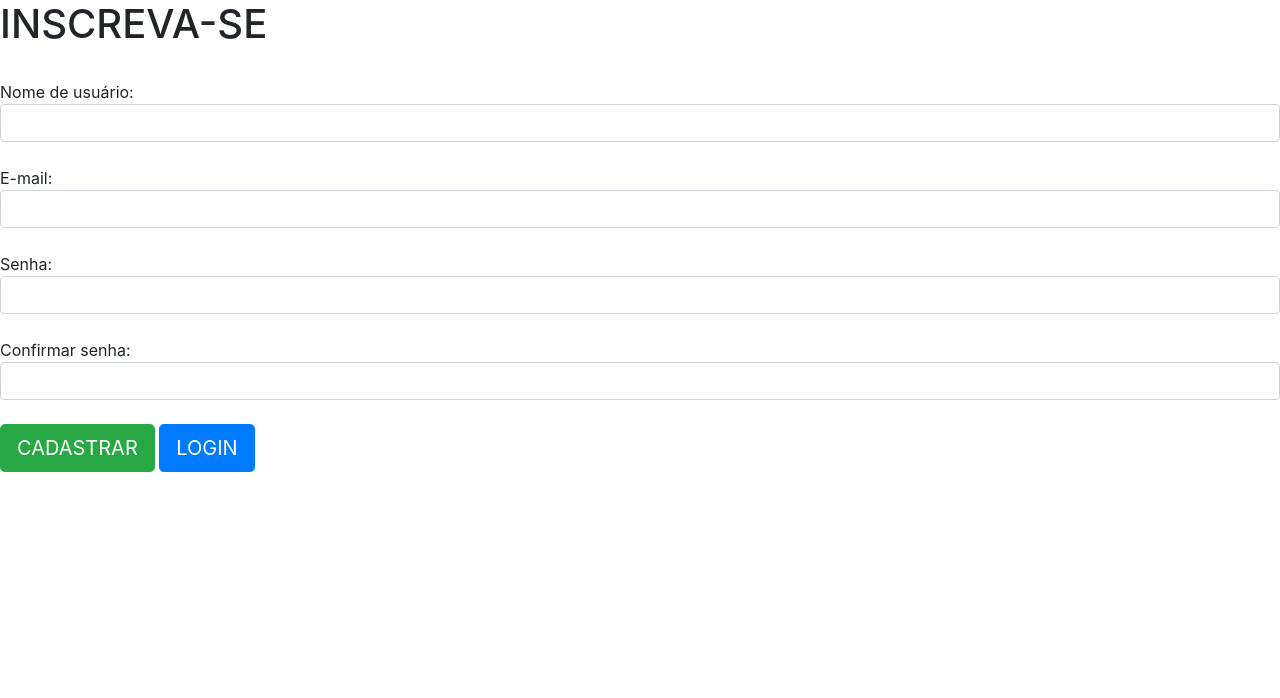
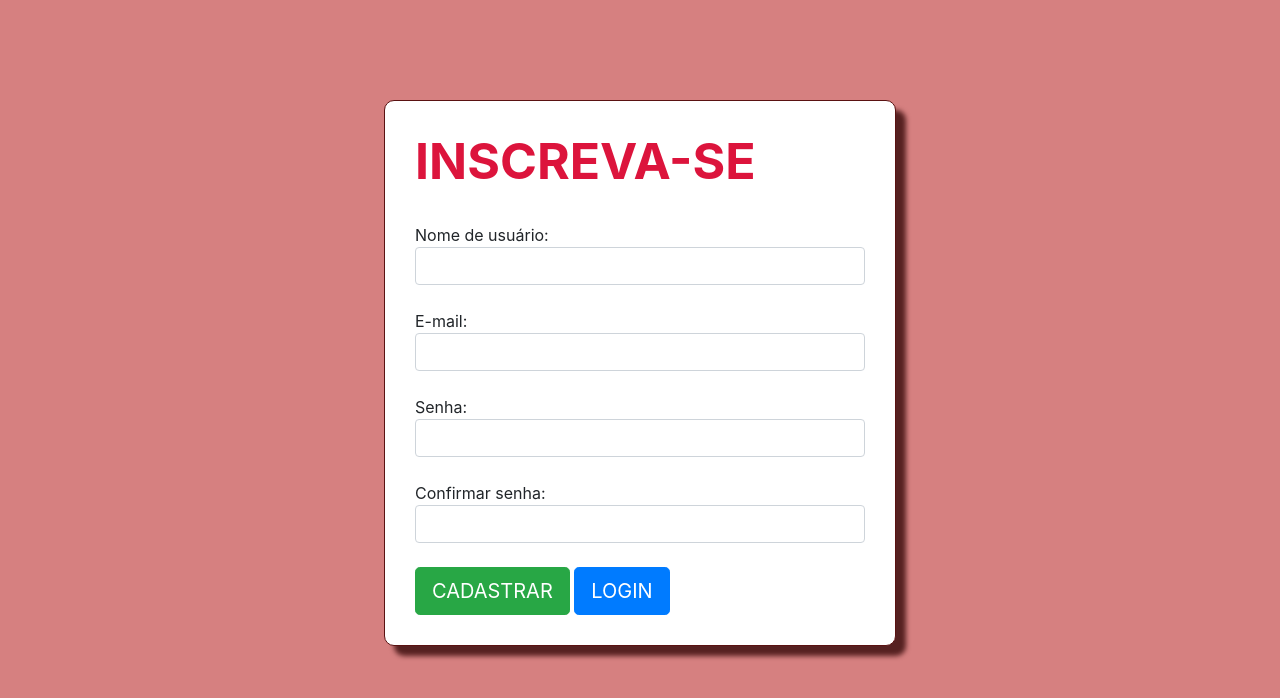
Before and after one commit to diego-goncalves-dreossi/mercado, a Django app: page /cadastro/ in a window 1280 px wide. Shown: the top 698 px of the page. Run offline with Django 4.2, Linux system fonts and the light colour scheme; some libraries are stand-ins or nearby versions.

Commit message:
estilo cadastro e login

```diff
--- a/autenticacao/templates/cadastro.html
+++ b/autenticacao/templates/cadastro.html
@@ -2,11 +2,12 @@
 {% load static %}
 
 {% block 'head' %}
-<link rel="stylesheet" href="{% static 'autenticacao/css/cadastro.css' %}">
+<link rel="stylesheet" href="{% static 'autenticacao/css/estilo.css' %}">
 {% endblock %}
 
 {% block 'conteudo' %}
-<div class="box">
+<div class="corpo">
+    <div class="box caixa-cadastro">
         <form action="{% url 'autenticacao:valida_cadastro'%}" method="post">
             {% csrf_token %}
             {% if messages %}
@@ -16,7 +17,7 @@
                     </div>
                 {% endfor %}
             {% endif %}
-        <h1 class="titulo font-degrade borda-bottom-degrade">INSCREVA-SE</h2>
+            <h1 class="titulo font-degrade borda-bottom-degrade"><strong>INSCREVA-SE</strong></h1>
                 <br>
                 <span class="span-descricao">Nome de usuário:</span>
                 <input type="text" class="form-control input-cadastro" name="nome">
@@ -35,4 +36,5 @@
         </form>
 
     </div>
+</div>
 {% endblock %}
--- a/categorias/templates/vercategoria.html
+++ b/categorias/templates/vercategoria.html
@@ -2,6 +2,9 @@
 {% load static %}
 
 {% block 'titulo' %}iMercado - Categoria{% endblock %}
+{% block 'head' %}
+    <link rel="stylesheet" type="text/css" href="{% static 'categorias/css/estilo.css' %}">
+{% endblock %}
 {% block 'conteudo' %}
 <main>
     <h1>Categoria {{cat.id}}</h1>
--- /dev/null
+++ b/templates/static/autenticacao/css/estilo.css
@@ -0,0 +1,44 @@
+body{
+    background-color: rgb(214, 128, 128);
+}
+
+main{
+    margin-top: 100px;
+}
+
+.botoes{
+    display: flex;
+    align-items: center;
+    justify-content: space-between;
+    flex-direction: row;
+}
+
+strong{
+    font-size: 50px;
+    color: crimson;
+}
+
+.caixa{
+    background-color: white;
+    padding: 30px;
+    border-radius: 10px;
+    border: 1px solid rgb(90, 18, 18);
+    box-shadow: 10px 10px 5px rgb(86, 33, 33);;
+}
+
+.caixa-cadastro{
+    width:40%;
+    margin-top: 100px;
+    background-color: white;
+    padding: 30px;
+    border-radius: 10px;
+    border: 1px solid rgb(90, 18, 18);
+    box-shadow: 10px 10px 5px rgb(86, 33, 33);;
+}
+
+.corpo{
+    display: flex;
+    align-items: center;
+    justify-content: center;
+    flex-direction: column;
+}
```
Also changed, not shown: autenticacao/templates/login.html (+10 -5 lines), categorias/templates/adcategoria.html (+6 -2 lines). Lines whose indentation alone changed are shown as unchanged.
